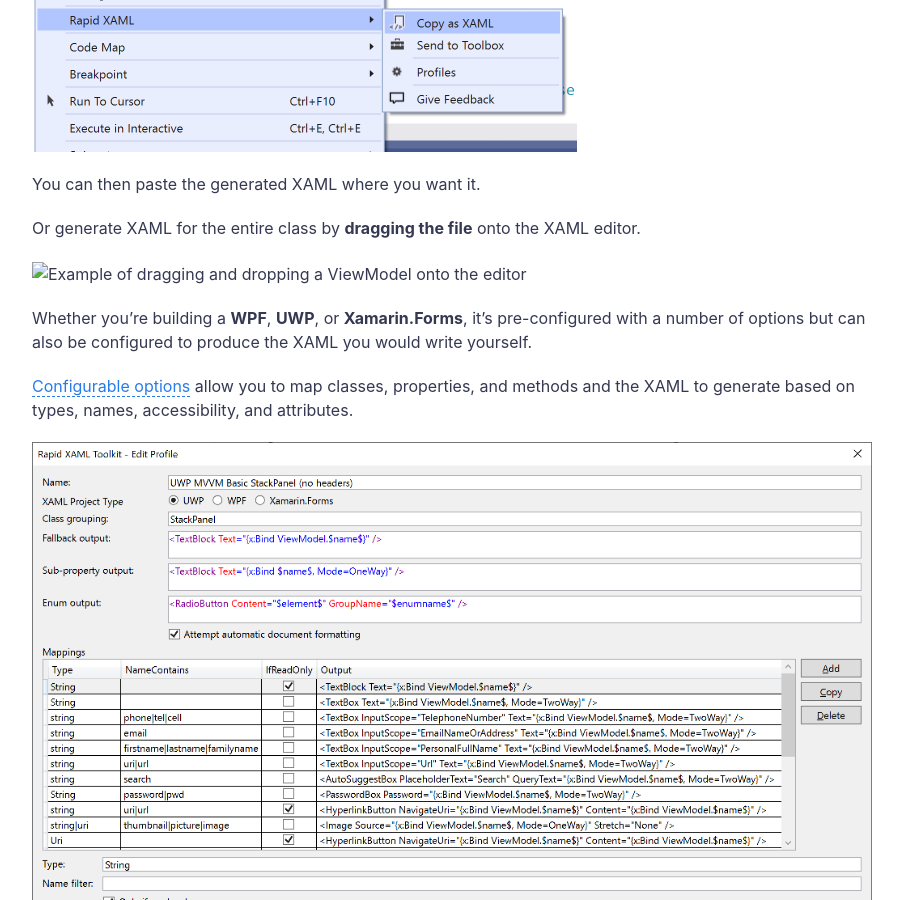
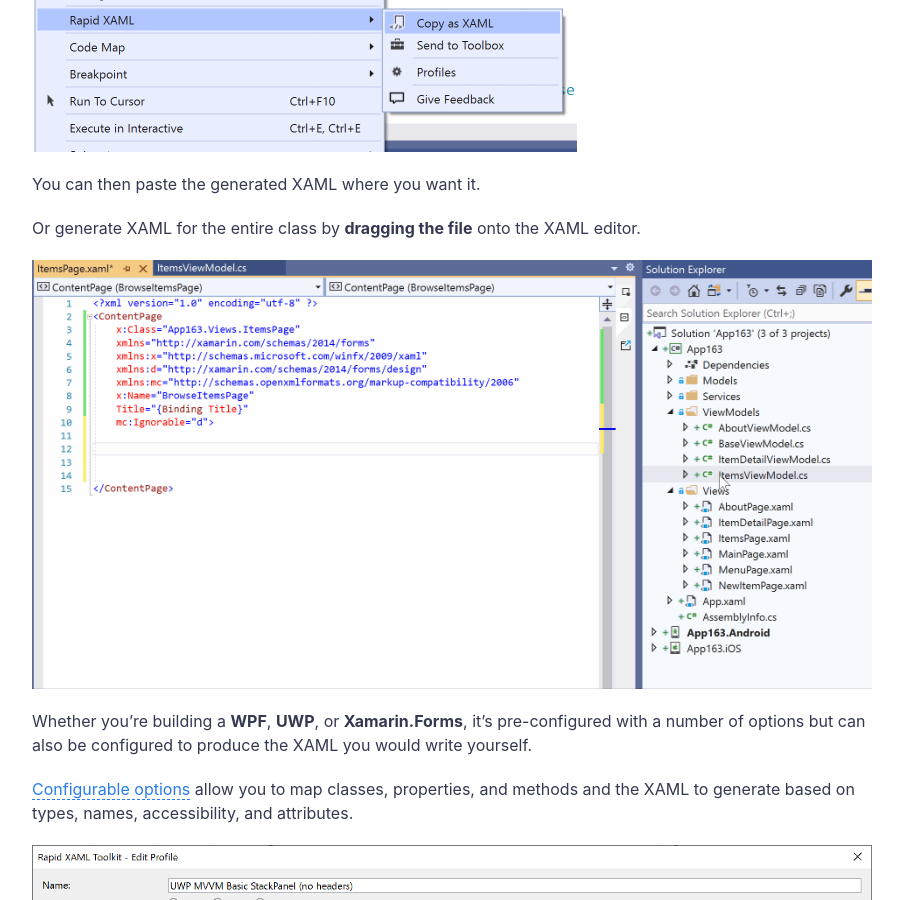
Before and after one commit to mrlacey/RapidXamlDev, a Jekyll site: the page built from _posts/2020-10-01-generation.md, in a window 1280 px wide and 900 px high, scrolled down 731 px. Shown: the whole window, without its empty margins (188-1091 px from the left). Built offline with Jekyll 4.4.1, drawn with Linux system fonts in a browser that asks for light colours.

Commit message:
add drag-drop example gif

```diff
--- a/_posts/2020-10-01-generation.md
+++ b/_posts/2020-10-01-generation.md
@@ -14,7 +14,7 @@ You can then paste the generated XAML where you want it.
 
 Or generate XAML for the entire class by **dragging the file** onto the XAML editor.
 
-![Example of dragging and dropping a ViewModel onto the editor](#)
+![Example of dragging and dropping a ViewModel onto the editor](./assets/img/posts/drag-drop-generation.gif)
 
 Whether you're building a **WPF**, **UWP**, or **Xamarin.Forms**, it's pre-configured with a number of options but can also be configured to produce the XAML you would write yourself.
 
```
Also changed, not shown: assets/img/posts/drag-drop-generation.gif (added).
